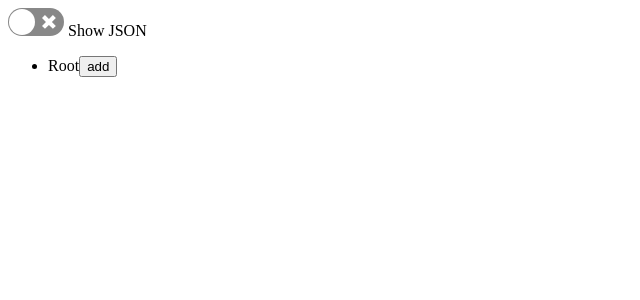
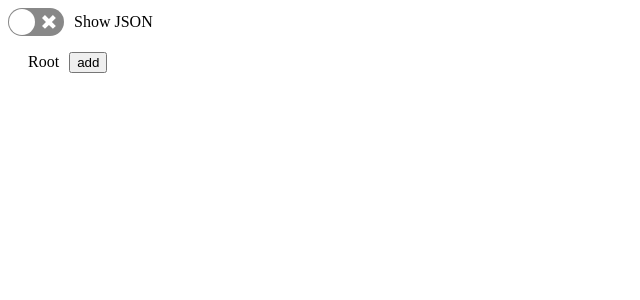
Before and after one commit to Bahchaev/testTask_CentralBank_element-tree, a React (Create React App) app: page / in a window 1280 px wide. Shown: the top 300 px of the page, without its empty margins (0-640 px from the left). Built offline with nearby package versions, Linux system fonts and the light colour scheme.

Commit message:
added styles for Switcher

```diff
--- a/src/Components/AddField/index.js
+++ b/src/Components/AddField/index.js
@@ -9,7 +9,7 @@ export default function AddField(
     }
 ) {
     return (
-        <ul ref={inputFieldContainer} style={{display: 'none'}}>
+        <div ref={inputFieldContainer} style={{display: 'none'}}>
             <input type="text" ref={inputField}/>
             <button onClick={() => {
                 addElement(inputField.current.value, element.id);
@@ -22,6 +22,6 @@ export default function AddField(
                 inputFieldContainer.current.style.display = 'none';
             }}>Cancel
             </button>
-        </ul>
+        </div>
     )
 }
--- a/src/Components/App/App.js
+++ b/src/Components/App/App.js
@@ -2,6 +2,7 @@ import React, {useState} from "react";
 import Switch from "react-switch";
 import NodeContainer from "../../Containers/NodeContainer";
 import JSONContainer from "../../Containers/JSONContainer";
+import styles from "./styles.module.css"
 
 
 function App() {
@@ -12,8 +13,8 @@ function App() {
     };
 
     return (
-        <div>
-            <div>
+        <div className={styles.container}>
+            <div className={styles.switchContainer}>
                 <Switch onChange={handleSwitch} checked={isChecked}/> <span> Show JSON </span>
             </div>
             <div style={!isChecked ? {display: "none"} : {display: "block"}}><JSONContainer/></div>
--- /dev/null
+++ b/src/Components/App/styles.module.css
@@ -0,0 +1,14 @@
+.container {
+    max-width: 1900px;
+    margin: 0 auto;
+}
+
+.switchContainer {
+    display: flex;
+    justify-content: flex-start;
+    align-items: center;
+}
+
+.switchContainer span {
+    margin-left: 10px;
+}
--- a/src/Components/Node/index.js
+++ b/src/Components/Node/index.js
@@ -5,6 +5,7 @@ import AddButton from "../AddButton";
 import AddField from "../AddField";
 import DeleteButton from "../DeleteButton";
 import ElementEditField from "../ElementEditField";
+import styles from "./styles.module.css"
 
 
 function Node({
@@ -44,7 +45,7 @@ function Node({
     return (
         <ul>
             <li>
-                <div>
+                <div className={styles.elementContainer}>
                     <span
                         ref={nodeHeader}
                         onClick={headerHandleClick}
--- /dev/null
+++ b/src/Components/Node/styles.module.css
@@ -0,0 +1,17 @@
+li {
+    list-style-type: none;
+}
+
+ul {
+    padding-left: 20px;
+}
+
+span {
+    margin-right: 10px;
+}
+
+button {margin-right: 10px}
+
+ul ul:last-child li:first-child {
+    margin-bottom: 15px;
+}
```
